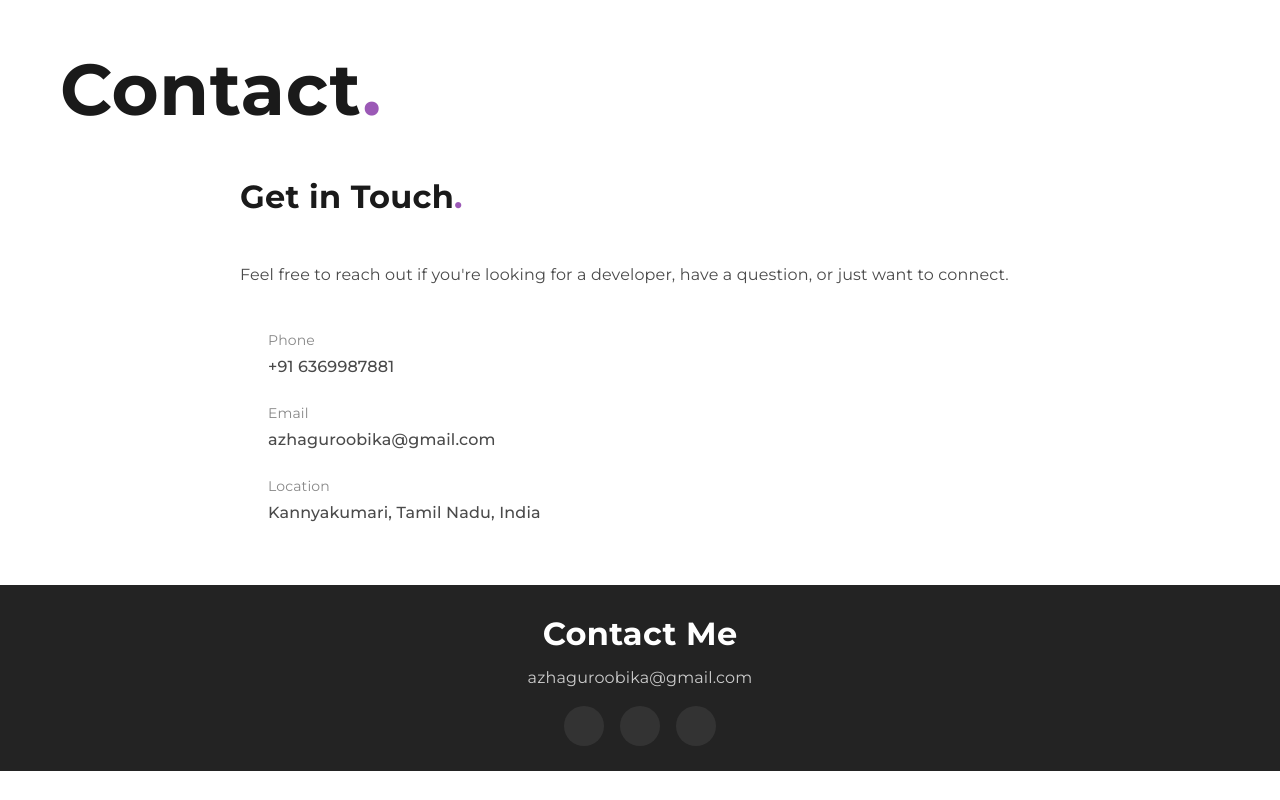
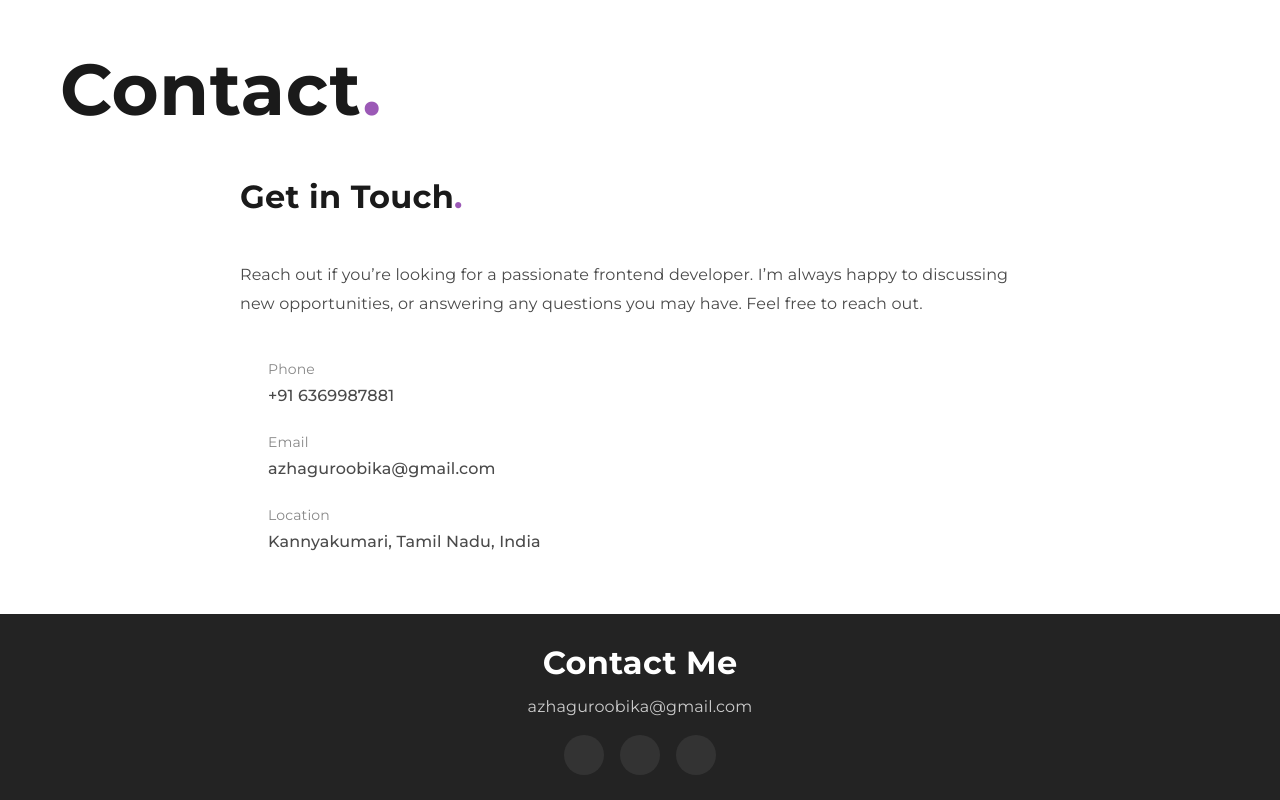
Before and after one commit to Azhaguroobika-roobi/portfolio, a React (Create React App) app: page / in a window 1280 px wide. Shown: the part 3102-3902 px from the top of the page. Before the commit the page ends 3873 px from the top, so only its background shows below. Built offline with nearby package versions, Linux system fonts and the light colour scheme; some icons are missing.

Commit message:
logo changed

```diff
--- a/src/components/contact.js
+++ b/src/components/contact.js
@@ -55,7 +55,7 @@ function Contact(){
                     color: '#4a4a4a',
                     lineHeight: 1.8,
                 }}>
-                    Feel free to reach out if you're looking for a developer, have a question, or just want to connect.
+                  Reach out if you’re looking for a passionate frontend developer. I’m always happy to discussing new opportunities, or answering any questions you may have. Feel free to reach out.
                 </Typography>
 
                 {/* Contact Information */}
```
Also changed, not shown: public/R Logo.png.
